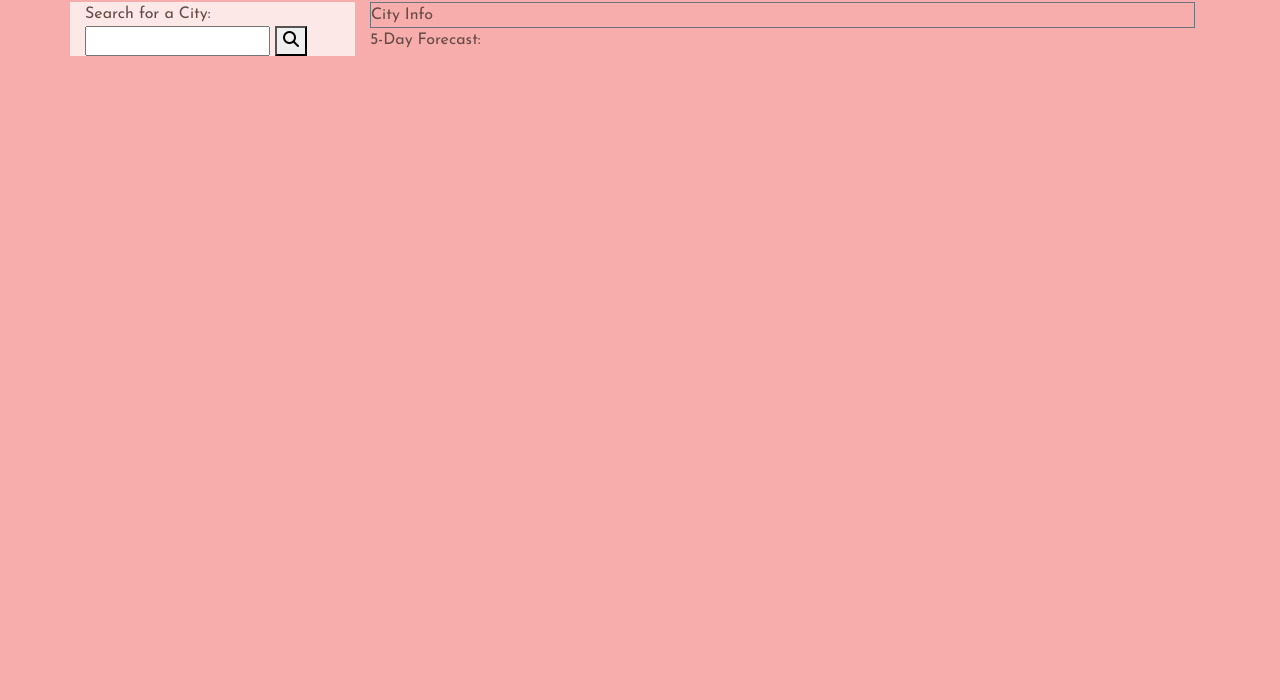
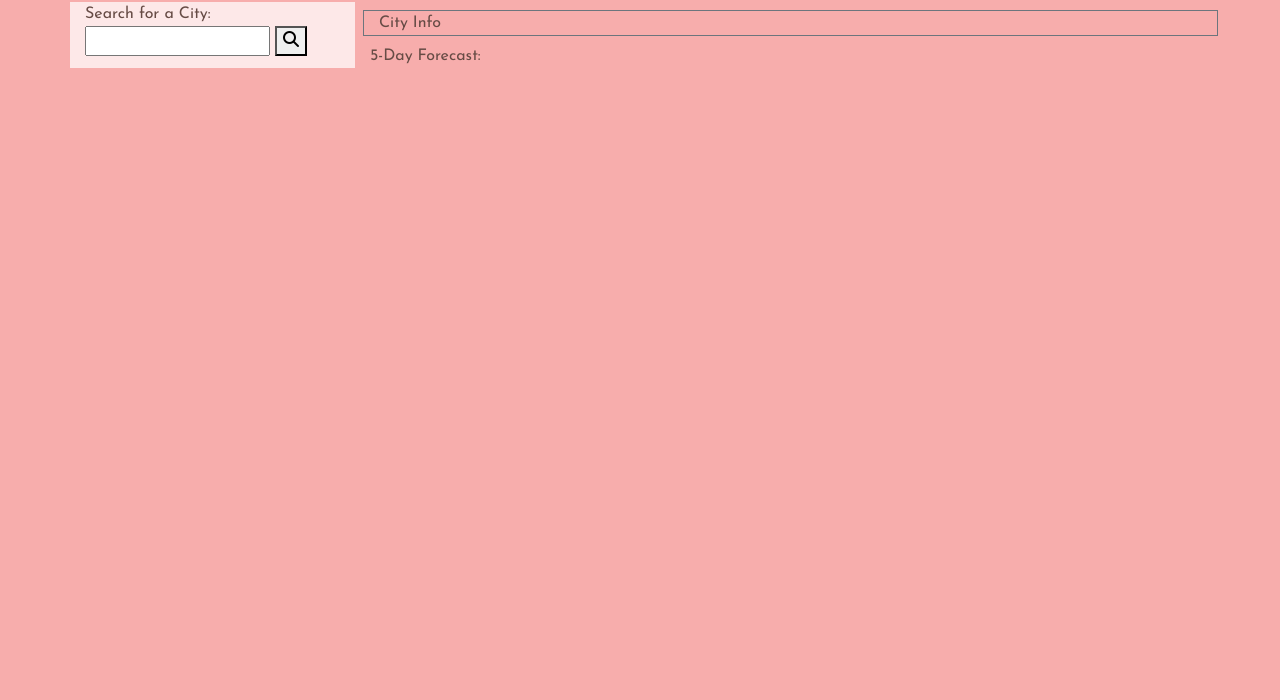
Before and after one commit to Jeaninney/06-WeatherDashboard, a plain HTML site: page index.html in a window 1280 px wide. Shown: the part 100-800 px from the top of the page. Drawn offline with nearby package versions, Linux system fonts and the light colour scheme.

Commit message:
finally some progress on the formatting of the city info. finally showing on multiple lines

```diff
--- a/index.html
+++ b/index.html
@@ -37,8 +37,8 @@
 
             </div>
             <div class = "col-9">
-                <div class = "col-12">
-                    <div class = "row border border-secondary" id="cityInfo">
+                <div class = row>
+                    <div class = "col-12 m-2 border border-secondary" id="cityInfo">
                     City Info
                     </div>
                 </div>
```
